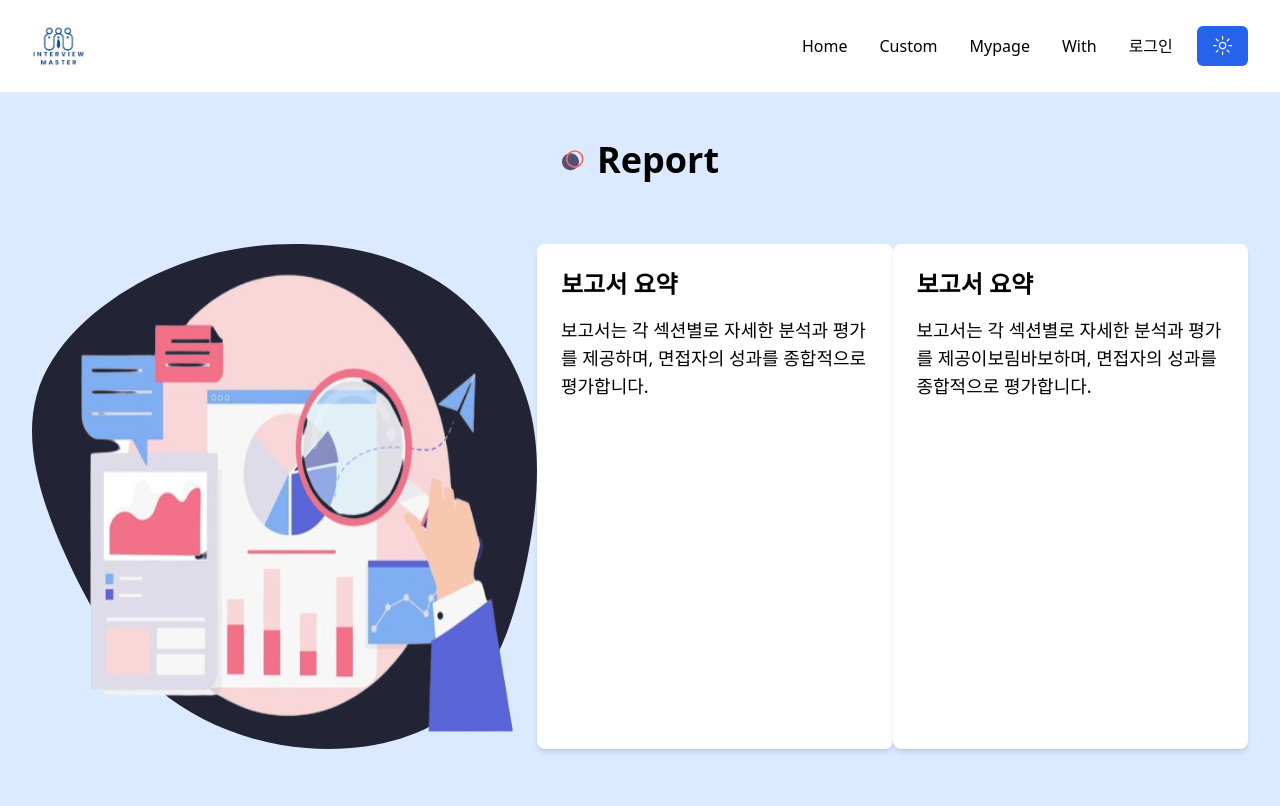
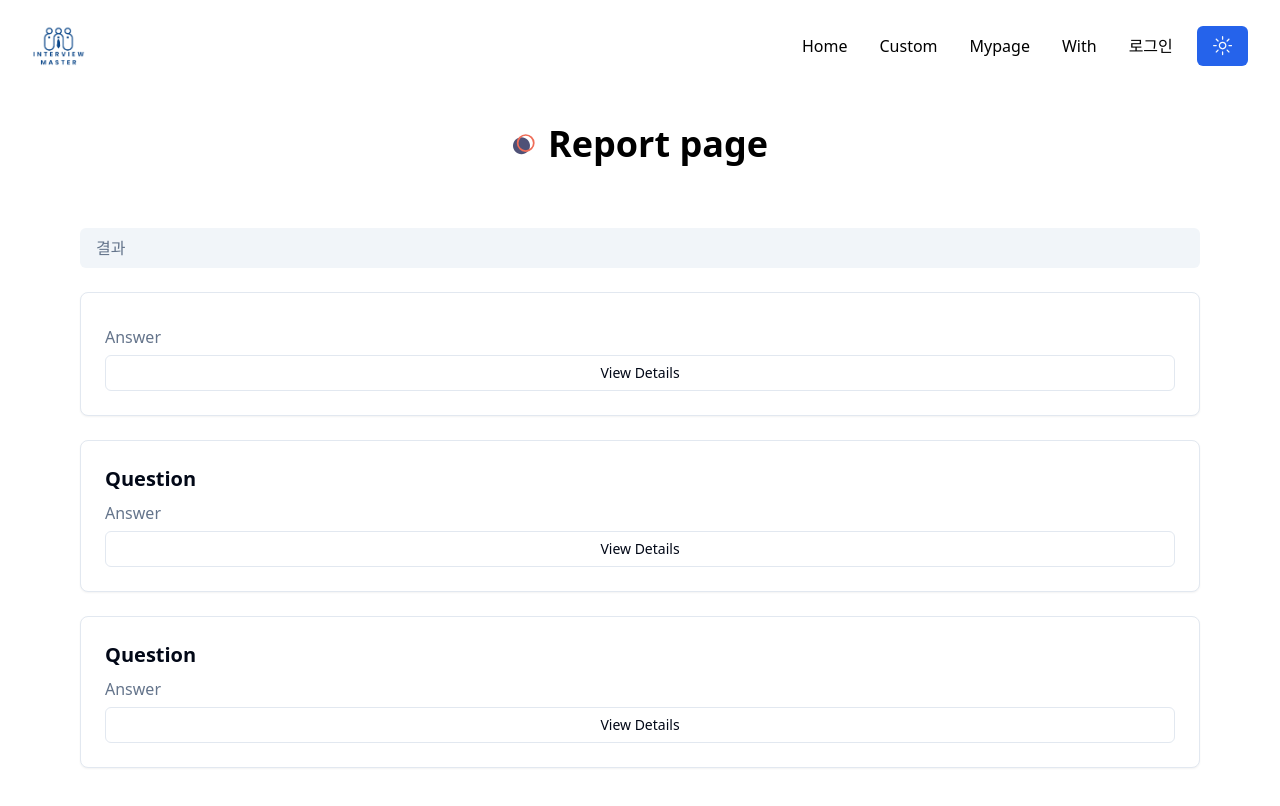
Before and after one commit to bo-lim/InterviewMaster, a Next.js app in the folder Frontend/: page /report in a window 1280 px wide. Shown: the top 806 px of the page. Built offline with nearby package versions, Linux system fonts and the light colour scheme; no server answers.

Commit message:
report commit

```diff
--- a/Frontend/app/report/page.jsx
+++ b/Frontend/app/report/page.jsx
@@ -4,7 +4,8 @@ import DevImg from "../../components/Devlmg";
 import { Cookies } from "react-cookie";
 import { getReport, post_review } from "../api";
 import { Tabs, TabsList, TabsContent, TabsTrigger } from '@/components/ui/tabs';
-
+import { Card, CardHeader } from "../../components/ui/card"
+import { Button } from "../../components/ui/button"
 const Report = () => {
   const [data, setData] = useState(null);
   const [review, setReview] = useState('');
@@ -43,39 +44,88 @@ const Report = () => {
   }, []); // 의존성 배열이 빈 배열이므로 컴포넌트가 마운트될 때만 실행됩니다
 
   return (
-    <section className="min-h-screen pt-12 bg-blue-100">
-      <div className="container mx-auto">
-        <h2 className="section-title mb-8 xl:mb-16 text-center mx-auto">
-          Report
+    <div className="w-full max-w-6xl mx-auto py-8 px-4">
+      <h1 className="section-title mb-8 xl:mb-16 text-center mx-auto">Report page</h1>
+      <div className="flex flex-col gap-6">
+        <div className="bg-muted px-4 py-2 rounded-md text-muted-foreground font-medium">결과</div>
+        <div className="grid grid-cols-1 gap-6">
+          <Card className="flex flex-col h-full">
+            <CardHeader className="flex-1 flex flex-col justify-between p-6">
+              <div>
+                <h2 className="text-xl font-bold mb-2">{data && data.qs_info && data.qs_info['01'] && data.qs_info['01'].qs_content}
                 </h2>
-        <div className="flex flex-col xl:flex-row">
-          {/* 이미지 */}
-          <div className="hidden xl:flex flex-1 relative">
-            <DevImg
-              containerStyles='bg-about_shape_dark dark:bg-avout_shape_dark w-[505px] h-[505px] bg-no-repeat relative'
-              imgSrc='/service/carousel-4.png'
-            />
+                <p className="text-muted-foreground">
+                  Answer
+                </p>
               </div>
-          {/* 텍스트 칸 */}
-          <div className="flex-1 p-6 bg-white rounded-lg shadow-md">
-            <h3 className="text-2xl font-semibold mb-4">보고서 요약</h3>
-            <p className="text-lg mb-4">
-            {review}
-
+              <Button variant="outline" size="sm" className="mt-4">
+                View Details
+              </Button>
+            </CardHeader>
+          </Card>
+          <Card className="flex flex-col h-full">
+            <CardHeader className="flex-1 flex flex-col justify-between p-6">
+              <div>
+                <h2 className="text-xl font-bold mb-2">Question</h2>
+                <p className="text-muted-foreground">
+                  Answer
                 </p>
-            <p className="text-lg">보고서는 각 섹션별로 자세한 분석과 평가를 제공하며, 면접자의 성과를 종합적으로 평가합니다.</p>
               </div>
-          <div className="flex-1 p-6 bg-white rounded-lg shadow-md">
-            <h3 className="text-2xl font-semibold mb-4">보고서 요약</h3>
-            <p className="text-lg mb-4">
-            {data && data.qs_info && data.qs_info['01'] && data.qs_info['01'].qs_content}
-
+              <Button variant="outline" size="sm" className="mt-4">
+                View Details
+              </Button>
+            </CardHeader>
+          </Card>
+          <Card className="flex flex-col h-full">
+            <CardHeader className="flex-1 flex flex-col justify-between p-6">
+              <div>
+                <h2 className="text-xl font-bold mb-2">Question</h2>
+                <p className="text-muted-foreground">
+                  Answer
                 </p>
-            <p className="text-lg">보고서는 각 섹션별로 자세한 분석과 평가를 제공이보림바보하며, 면접자의 성과를 종합적으로 평가합니다.</p>
+              </div>
+              <Button variant="outline" size="sm" className="mt-4">
+                View Details
+              </Button>
+            </CardHeader>
+          </Card>
         </div>
       </div>
     </div>
-    </section>
     )
+//     <section className="min-h-screen pt-12 bg-blue-100">
+//       <div className="container mx-auto">
+//         <h2 className="section-title mb-8 xl:mb-16 text-center mx-auto">
+//           Report
+//         </h2>
+//         <div className="flex flex-col xl:flex-row">
+//           {/* 이미지 */}
+//           <div className="hidden xl:flex flex-1 relative">
+//             <DevImg
+//               containerStyles='bg-about_shape_dark dark:bg-avout_shape_dark w-[505px] h-[505px] bg-no-repeat relative'
+//               imgSrc='/service/carousel-4.png'
+//             />
+//           </div>
+//           {/* 텍스트 칸 */}
+//           <div className="flex-1 p-6 bg-white rounded-lg shadow-md">
+//             <h3 className="text-2xl font-semibold mb-4">보고서 요약</h3>
+//             <p className="text-lg mb-4">
+//             {review}
+
+//             </p>
+//             <p className="text-lg">보고서는 각 섹션별로 자세한 분석과 평가를 제공하며, 면접자의 성과를 종합적으로 평가합니다.</p>
+//           </div>
+//           <div className="flex-1 p-6 bg-white rounded-lg shadow-md">
+//             <h3 className="text-2xl font-semibold mb-4">보고서 요약</h3>
+//             <p className="text-lg mb-4">
+//             {data && data.qs_info && data.qs_info['01'] && data.qs_info['01'].qs_content}
+
+//             </p>
+//             <p className="text-lg">보고서는 각 섹션별로 자세한 분석과 평가를 제공이보림바보하며, 면접자의 성과를 종합적으로 평가합니다.</p>
+//           </div>
+//         </div>
+//       </div>
+//     </section>
+//   )
 };
 export default Report;
```
Lines whose indentation alone changed are shown as unchanged.
